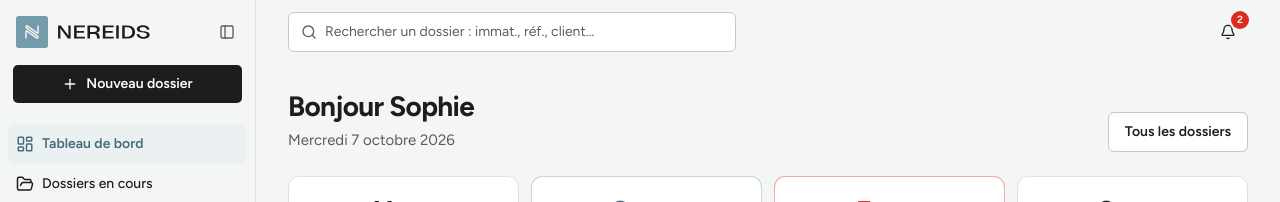
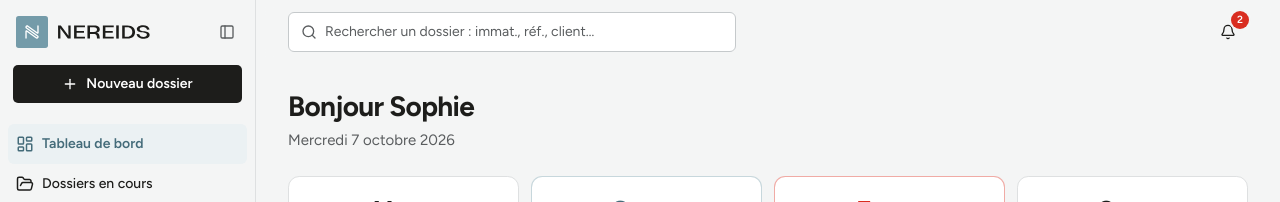
Before and after one commit to juliegaladrim-ux/Nereids, a Next.js app: page /admin/tableau-de-bord in a window 1280 px wide. Shown: the top 202 px of the page. Built offline with nearby package versions, Linux system fonts and the light colour scheme.

Commit message:
Dashboard admin : suppression du bouton « Tous les dossiers »
Co-Authored-By: Claude Opus 5.5 <noreply@anthropic.com>

```diff
--- a/src/features/admin/admin-dashboard.tsx
+++ b/src/features/admin/admin-dashboard.tsx
@@ -56,11 +56,6 @@ export function AdminDashboard() {
       <PageHeader
         title={`Bonjour ${user.firstName}`}
         description={new Date().toLocaleDateString("fr-FR", { weekday: "long", day: "numeric", month: "long", year: "numeric" })}
-        actions={
-          <Button variant="outline" render={<Link href={href("dossiers")} />} nativeButton={false}>
-            Tous les dossiers
-          </Button>
-        }
       />
 
       {/* Indicateurs */}
```
